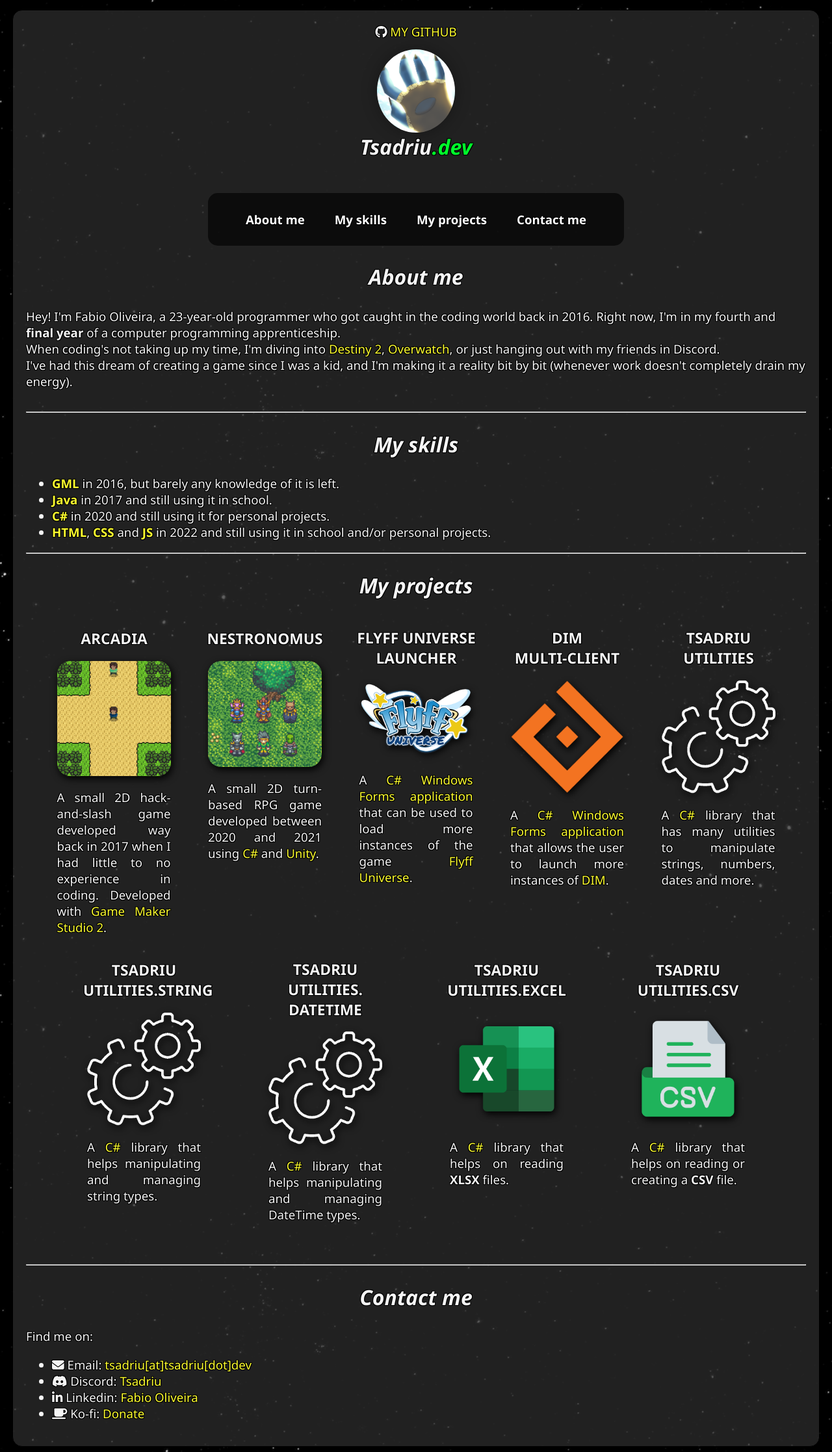
After one commit to Tsadriu/Tsadriu.dev, a PHP site: page /index.html in a window 1280 px wide. The commit adds this page. Shown: the whole page at 65% size. Run offline with PHP 8.4, Linux system fonts and the light colour scheme.

Commit message:
Update code format and improve logo color transition
Code on various web pages was reformatted for easier readability, this involved adding line breaks and indentation to longer sections. Additionally, the color transition on the '.dev' text part of the website logo was improved. Instead of a blinking effect, colors will now increment in hue gradually, creating a smoother transition. This achieves a more desirable aesthetic for the logo and enhances user experience. Regular intervals were also set for the incrementation.

```diff
--- /dev/null
+++ b/index.html
@@ -0,0 +1,158 @@
+<!DOCTYPE html>
+<html lang="en">
+
+<head>
+    <meta name="viewport" content="width=device-width, initial-scale=1.0">
+    <link rel="stylesheet" href="https://cdnjs.cloudflare.com/ajax/libs/font-awesome/6.2.0/css/all.min.css">
+    <link rel="stylesheet" href="style.css">
+    <link rel="icon" href="assets/images/logo_round.png">
+    <title>
+        Tsadriu - Fabio Oliveira
+    </title>
+</head>
+
+<body>
+<div class="container shadow">
+    <span id="github" class="flex"><a href="https://github.com/Tsadriu" target="_blank">
+        <i class="fa-brands fa-github"></i> MY GITHUB</a></span>
+    <img src="assets/images/logo.png" class="logo shadow" alt="Logo of the website">
+    <span class="logo-desc flex">
+            <i>Tsadriu</i>
+        </span>
+    <div id="nav-holder" class="flex">
+        <a class="nav-el" href="#about-me">About me</a>
+        <a class="nav-el" href="#skill">My skills</a>
+        <a class="nav-el" href="#my-projects">My projects</a>
+        <a class="nav-el" href="#contacts">Contact me</a>
+    </div>
+    <div>
+        <h2 id="about-me">About me</h2>
+        Hey! I'm Fabio Oliveira, a <span id="age"></span>-year-old programmer who got caught in the coding world back in
+        2016. Right now, I'm in my fourth and <b>final year</b> of a computer programming apprenticeship.<br/>
+        When coding's not taking up my time, I'm diving into <a href="https://www.bungie.net/7/en/Destiny">Destiny 2</a>,
+        <a href="https://overwatch.blizzard.com/en-us/">Overwatch</a>, or just hanging out with my friends in
+        Discord.<br/>
+        I've had this dream of creating a game since I was a kid, and I'm making it a reality bit by bit (whenever work
+        doesn't completely drain my energy).
+    </div>
+    <br>
+    <hr>
+
+    <div>
+        <h2 id="skill">My skills</h2>
+        <ul>
+            <li><b><a href="https://manual.yoyogames.com/GameMaker_Language.htm" target="_blank">GML</a></b> in 2016,
+                but barely any knowledge of it is left.
+            </li>
+            <li><b><a href="https://docs.oracle.com/javase/8/docs/technotes/guides/language/index.html" target="_blank">Java</a></b>
+                in 2017 and still using it in school.
+            </li>
+            <li><b><a href="https://learn.microsoft.com/en-us/dotnet/csharp/" target="_blank">C#</a></b> in 2020 and
+                still using it for personal projects.
+            </li>
+            <li><b><a href="https://www.w3schools.com/html/" target="_blank">HTML</a></b>, <b><a
+                    href="https://www.w3schools.com/css/" target="_blank">CSS</a></b> and <b><a
+                    href="https://www.w3schools.com/js/" target="_blank">JS</a></b> in 2022 and still using it in school
+                and/or personal projects.
+            </li>
+        </ul>
+    </div>
+
+    <hr>
+
+    <div>
+        <h2 id="my-projects" class="flex">My projects</h2>
+        <section class="projects flex">
+            <div class="project-desc">
+                <div class="project-title">ARCADIA</div>
+                <a href="pages/arcadia/index.html"><img src="assets/images/arcadia_bg.jpg" class="project-img"></a>
+                A small 2D hack-and-slash game developed way back in 2017 when I had little to no experience in coding.
+                Developed with <a href="https://gamemaker.io/en" target="_blank">Game Maker Studio 2</a>.
+            </div>
+            <div class="project-desc">
+                <div class="project-title">NESTRONOMUS</div>
+                <a href="https://gamejolt.com/games/Nestronomus/463568" target="_blank"><img
+                        src="assets/images/nestronomus_bg.png" class="project-img"></a>
+                A small 2D turn-based RPG game developed between 2020 and 2021 using <a
+                    href="https://learn.microsoft.com/en-us/dotnet/csharp/" target="_blank">C#</a> and <a
+                    href="https://unity.com/" target="_blank">Unity</a>.
+            </div>
+            <div class="project-desc">
+                <div class="project-title">FLYFF UNIVERSE LAUNCHER</div>
+                <a href="https://github.com/Tsadriu/FlyffUniverseLauncher" target="_blank"><img
+                        src="assets/images/flyff_bg.png" class="project-img"></a>
+                A <a href="https://learn.microsoft.com/en-us/dotnet/csharp/" target="_blank">C#</a> <a
+                    href="https://learn.microsoft.com/en-us/visualstudio/ide/create-csharp-winform-visual-studio?view=vs-2022"
+                    target="_blank">Windows Forms application</a> that can be used to load more instances of the game <a
+                    href="https://universe.flyff.com/" target="_blank">Flyff Universe</a>.
+            </div>
+            <div class="project-desc">
+                <div class="project-title">DIM<br/>MULTI-CLIENT</div>
+                <a href="https://github.com/Tsadriu/DIM_MultiClient" target="_blank"><img src="assets/images/dim_bg.png"
+                                                                                          class="project-img"></a>
+                A <a href="https://learn.microsoft.com/en-us/dotnet/csharp/" target="_blank">C#</a> <a
+                    href="https://learn.microsoft.com/en-us/visualstudio/ide/create-csharp-winform-visual-studio?view=vs-2022"
+                    target="_blank">Windows Forms application</a> that allows the user to launch more instances of <a
+                    href="https://destinyitemmanager.com/en/" target="_blank">DIM</a>.
+            </div>
+            <div class="project-desc">
+                <div class="project-title">TSADRIU UTILITIES</div>
+                <a href="https://www.nuget.org/packages/TsadriuUtilities" target="_blank"><img
+                        src="assets/images/setting_bg.png" class="project-img"></a>
+                A <a href="https://learn.microsoft.com/en-us/dotnet/csharp/" target="_blank">C#</a> library that has
+                many utilities to manipulate strings, numbers, dates and more.
+            </div>
+            <div class="project-desc">
+                <div class="project-title">TSADRIU UTILITIES.STRING</div>
+                <a href="https://www.nuget.org/packages/TsadriuUtilities" target="_blank"><img
+                        src="assets/images/setting_bg.png" class="project-img"></a>
+                A <a href="https://learn.microsoft.com/en-us/dotnet/csharp/" target="_blank">C#</a> library that helps
+                manipulating and managing string types.
+            </div>
+            <div class="project-desc">
+                <div class="project-title">TSADRIU UTILITIES.<br/>DATETIME</div>
+                <a href="https://www.nuget.org/packages/TsadriuUtilities.DateTime" target="_blank"><img
+                        src="assets/images/setting_bg.png" class="project-img"></a>
+                A <a href="https://learn.microsoft.com/en-us/dotnet/csharp/" target="_blank">C#</a> library that helps
+                manipulating and managing DateTime types.
+            </div>
+            <div class="project-desc">
+                <div class="project-title">TSADRIU UTILITIES.EXCEL</div>
+                <a href="https://www.nuget.org/packages/TsadriuUtilities.Excel" target="_blank"><img
+                        src="assets/images/excel_bg.png" class="project-img"></a>
+                A <a href="https://learn.microsoft.com/en-us/dotnet/csharp/" target="_blank">C#</a> library that helps
+                on reading <b>XLSX</b> files.
+            </div>
+            <div class="project-desc">
+                <div class="project-title">TSADRIU UTILITIES.CSV</div>
+                <a href="https://www.nuget.org/packages/TsadriuUtilities.Csv" target="_blank"><img
+                        src="assets/images/csv_bg.png" class="project-img"></a>
+                A <a href="https://learn.microsoft.com/en-us/dotnet/csharp/" target="_blank">C#</a> library that helps
+                on reading or creating a <b>CSV</b> file.
+            </div>
+        </section>
+    </div>
+
+    <br>
+    <hr>
+
+    <div>
+        <h2 id="contacts">Contact me</h2>
+        Find me on:
+        <ul>
+            <li><i class="fa fa-envelope"></i> Email: <a
+                    href="mailto:tsadriu@tsadriu.dev">tsadriu[at]tsadriu[dot]dev</a></li>
+            <li><i class="fa-brands fa-discord"></i> Discord: <a href="https://discord.com/users/403650027169513472" target="_blank">Tsadriu</a></li>
+            <li><i class="fa-brands fa-linkedin-in"></i> Linkedin: <a
+                    href="https://www.linkedin.com/in/fabio-oliveira-de-sousa-2328a21b5/" target="_blank">Fabio Oliveira</a></li>
+            <li><i class="fa fa-coffee"></i> Ko-fi: <a href="https://ko-fi.com/tsadriu" target="_blank">Donate</a></li>
+        </ul>
+    </div>
+
+    <div>
+        <i id="goTopButton" class="fa fa-arrow-up" aria-hidden="true" onclick="goTopPage()"></i>
+    </div>
+</div>
+<script src="index.js"></script>
+</body>
+</html>
--- a/pages/arcadia/index.html
+++ b/pages/arcadia/index.html
@@ -39,7 +39,7 @@
             </div>
         </div>
     </section>
-    <a href="../../index.php"><i class="fa fa-arrow-left" aria-hidden="true"> Go back</i></a>
+    <a href="../../index.html"><i class="fa fa-arrow-left" aria-hidden="true"> Go back</i></a>
 </div>
 <script src="../../index.js"></script>
 </body>
--- a/style.css
+++ b/style.css
@@ -1,194 +1,301 @@
 * {
+    font-family: 'Segoe UI', Tahoma, Geneva, Verdana, sans-serif;
     color: whitesmoke;
-    font-family: monospace;
-    font-size: 1.1rem;
-    background: rgb(32, 32, 33);
+
+    text-shadow: -1px -1px 0 #000, 1px -1px 0 #000, -1px 1px 0 #000, 1px 1px 0 #000;
+}
+
+a {
+    text-decoration: none;
+    animation: anchorBlink 4s ease-in-out infinite;
+}
+
+a:hover {
+    animation: step-end;
+    text-decoration: none;
+    color: orange;
+}
+
+@keyframes anchorBlink {
+    0% {
+        color: whitesmoke;
+    }
+    50% {
+        color: yellow;
+    }
+    100% {
+        color: whitesmoke;
+    }
+}
+
+#about-me {
+    transition: color 0.75s;
+}
+
+#about-me:target {
+    color: yellow;
 }
 
 body {
-    padding-top: 50px;
-    max-width: 1200px;
-    height: 100%;
-    margin: 0 auto;
+    background: black url("assets/images/star-bg.jpg") repeat fixed;
+    animation: moveStars 600s alternate infinite;
 }
 
-.header {
-    display: flex;
-    align-items: center;
-    justify-content: space-between;
-    padding-left: 20px;
-    padding-right: 20px;
+@keyframes moveStars {
+    from {
+        background-position: 0 0;
+    }
+    to {
+        background-position: -50000px 90000px;
+    }
 }
 
-.header h1 {
-    font-size: 150%;
+#contacts {
+    transition: color 0.75s;
 }
 
-.header h2 {
-    color: #a9a9a9;
+#contacts:target {
+    color: yellow;
+}
+
+.container {
+    animation: transitionIn 0.8s;
+    flex-direction: column;
+    font-size: 14pt;
+    background-color: rgba(45, 45, 45, 0.75);
+    border: 1px solid black;
+    border-radius: 15px;
+    margin: 15px auto auto;
+    padding: 20px;
+    max-width: 1200px;
+}
+
+.container h2 {
+    font-style: italic;
+}
+
+#clock {
+    font-size: 20pt;
+    flex-direction: column;
+    text-align: right;
+    text-shadow: -1px -1px 0 #000, 1px -1px 0 #000, -1px 1px 0 #000, 1px 1px 0 #000;
+    margin-bottom: -25px;
+}
+
+.flex {
+    display: flex;
+}
+
+#github {
+    flex-direction: column;
+    align-items: center;
+    padding-bottom: 15px;
+}
+
+h2 {
+    font-size: 24pt;
+    flex-direction: column;
     text-align: center;
 }
 
-#body {
-    padding-left: 20px;
-    padding-right: 20px;
-}
-
-#body h2 {
-    font-size: 125%;
-    text-align: left;
+html {
+    scroll-behavior: smooth;
 }
 
 .logo {
-    max-width: 128px;
-    max-height: 128px;
     border-radius: 50%;
-    justify-content: flex-start;
+    display: block;
+    max-width: 10%;
+    height: auto;
+    width: auto;
+    margin-left: auto;
+    margin-right: auto;
 }
 
-.social-icons {
-    display: flex;
-    gap: 10px;
+.logo-desc {
+    align-items: center;
+    font-size: 24pt;
+    font-weight: bold;
+    flex-direction: column;
+    padding-bottom: 50px;
+    text-shadow: -2px -2px 0 #000, 2px -2px 0 #000, -2px 2px 0 #000, 2px 2px 0 #000;
 }
 
-.social-icons i {
-    font-size: 36px;
-    transition: 100ms ease-in-out;
+/*noinspection ALL*/
+.logo-desc i::after {
+    content: ".dev";
+    color: hsl(var(--customHue), 100%, 50%);
+    transition: color 0.5s linear;
 }
 
-.social-icons i:hover {
-    scale: 120%;
-    color: #fffdc4;
+#my-projects {
+    transition: color 0.75s;
 }
 
-.content {
-    height: 2000px;
+#my-projects:target {
+    color: yellow;
 }
 
-.my-skills-section {
-    display: flex;
+#nav-holder {
+    width:50%;
+    margin: 0 auto;
+    justify-content: space-evenly;
+    background-color: rgba(9, 9, 9, 0.85);
+    flex-wrap: wrap;
+    border-radius: 15px;
+    padding: 20px;
+}
+
+.nav-el {
+    animation: none;
+    padding: 8px;
+    text-decoration: none;
+    color: rgb(255, 255, 255);
+    text-align: center;
+    font-weight: bold;
+    border-radius: 15px;
+}
+
+.nav-el:hover {
+    border-radius: 15px;
+    background-color: rgb(131, 131, 131);
+    padding: 8px;
+    text-align: center;
+    transition: 100ms ease;
+}
+
+.nav-el:active {
+    color: rgb(49, 138, 255);
+    text-decoration: none;
+    text-shadow: -0.5px -0.5px 0 #000000, 0.5px -0.5px 0 #000000, -0.5px 0.5px 0 #000000, 0.5px 0.5px 0 #000000;
+    transition: 100ms ease;
+}
+
+.projects {
     flex-direction: row;
     flex-wrap: wrap;
-    justify-content: center;
-    align-items: stretch;
-    padding: 15px;
-    column-gap: 30px;
-    row-gap: 20px;
+    justify-content: space-evenly;
+    margin: 10px;
+    color: white;
 }
 
-.skill-bubble {
-    display: flex;
-    flex-direction: column;
-    justify-content: center;
-    align-items: center;
-    border: 1px solid rgba(245, 245, 245, 0.5);
-    border-radius: 20px;
-    padding: 25px;
-    min-width: 200px;
-    max-width: 200px;
-    transition: 100ms ease-in-out;
+.project-title {
+    text-align: center;
+    font-size: 16pt;
+    font-weight: bold;
+    text-decoration: blink;
+    padding-bottom: 20px;
+    transition: 100ms ease;
+    animation: slight-wave 1.5s alternate infinite;
 }
 
-.skill-bubble-img {
-    max-width: 80px;
-    max-height: 80px;
-    transition: 100ms ease-in-out;
+@keyframes slight-wave {
+    from {transform: scale(1.0);}
+    to {transform: scale(1.1);}
 }
 
-.php-skill-img {
-    max-width: 130px;
-    max-height: 130px;
+.project-desc {
+    padding: 20px;
+    max-width: 175px;
+    text-align: justify;
+    border-radius: 20px;
+    border: 10px;
+    transition: 100ms ease;
 }
 
-.skill-bubble-img:hover {
-    scale: 120%;
+.project-desc:hover {
+    animation: projectDescShine 1.5s alternate infinite;
 }
 
-.skill-description {
-    font-style: italic;
-    padding: 12px;
-    flex: 1;
-    display: flex;
-    align-items: center;
-    justify-content: center;
-    text-align: center;
+@keyframes projectDescShine {
+    from {
+        background-color: rgba(255, 255, 255, 0.00);
+    }
+    to {
+        background-color: rgba(255, 255, 255, 0.12);
+    }
 }
 
-.skill-usage {
-    font-weight: bold;
+.project-img {
+    border-radius: 20px;
+    filter: drop-shadow(2px 4px 6px black);
+    width: 175px;
+    margin-bottom: 15px;
+    transition: 100ms ease;
 }
 
-.skill-usage-very-high {
-    color: #ff6969;
+.project-img:hover {
+    transform: scale(1.05);
 }
 
-.skill-usage-high {
-    color: #ff7b1b;
+.shadow {
+    box-shadow: 0 0 25px rgba(0, 0, 0, 0.33);
 }
 
-.skill-usage-medium {
-    color: #dcda4e;
+#skill {
+    transition: color 0.75s;
 }
 
-.skill-usage-low {
-    color: #53c54e;
+#skill:target {
+    color: yellow;
 }
 
-.skill-usage-very-low {
-    color: #3f7bff;
+#goTopButton {
+    display: none;
+    position: fixed;
+    bottom: 20px;
+    right: 30px;
+    z-index: 1;
+    background-color: rgba(255, 49, 49, 0.75);
+    cursor: pointer;
+    font-size: 18pt;
+    padding: 12px;
+    border-radius: 25%;
+    animation: transitionIn 0.25s ease-in
 }
 
-.my-projects-section {
-    display: flex;
-    flex-direction: row;
-    flex-wrap: wrap;
-    justify-content: center;
-    padding: 15px;
-    column-gap: 30px;
-    row-gap: 20px;
+#goTopButton:hover {
+    background-color: rgba(255, 165, 0, 0.75);
+    display: block;
 }
 
-.project-bubble {
-    display: flex;
-    flex-direction: column;
-    justify-content: center;
-    align-items: center;
-    border: 1px solid rgba(245, 245, 245, 0.5);
-    border-radius: 20px;
-    padding: 25px;
-    min-width: 200px;
-    max-width: 200px;
-    text-align: center;
+@keyframes transitionIn {
+    from {
+        opacity: 0;
+        transform: translateY(-10px);
+    }
+
+    to {
+        opacity: 1;
+        transform: translateY(0);
+    }
 }
 
-.project-name {
-    padding-top: 10px;
-    font-size: 110%;
-    font-weight: bold;
+@media only screen and (max-width: 960px) {
+    #nav-holder {
+        flex-direction: column;
+        align-items: center;
+    }
 }
 
-.project-bubble-img {
-    max-width: 120px;
-    max-height: 120px;
-    border-radius: 20px;
-    transition: 100ms ease-in-out;
+@media only screen and (max-width: 755px) {
+    #clock {
+        text-align: center;
+        padding-bottom: 50px;
+    }
+
+    .logo {
+        max-width: 100%;
+        height: 80px;
+        width: 80px;
+    }
+
+    #nav-holder {
+        flex-direction: column;
+        align-items: center;
+    }
+
+    .nav-el {
+        text-align: center;
+    }
 }
-
-.project-bubble-img:hover {
-    scale: 110%;
-}
-
-.project-description {
-    font-style: italic;
-    padding: 12px;
-    flex: 1;
-    display: flex;
-    align-items: center;
-    justify-content: center;
-    text-align: center;
-    font-size: 16px;
-}
-
-.project-made-in {
-    font-weight: bold;
-}
```
Also changed, not shown: index.js (+52 -8 lines).
